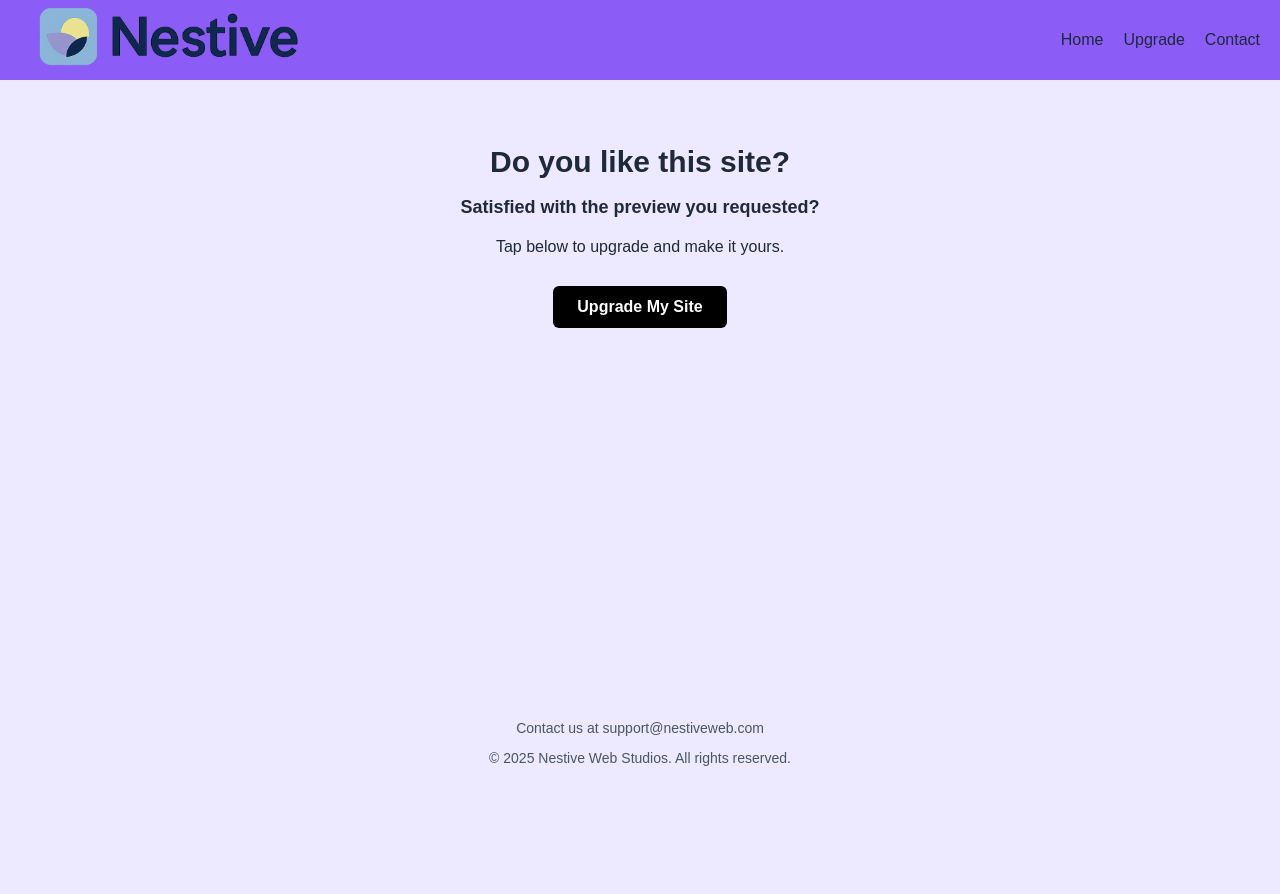
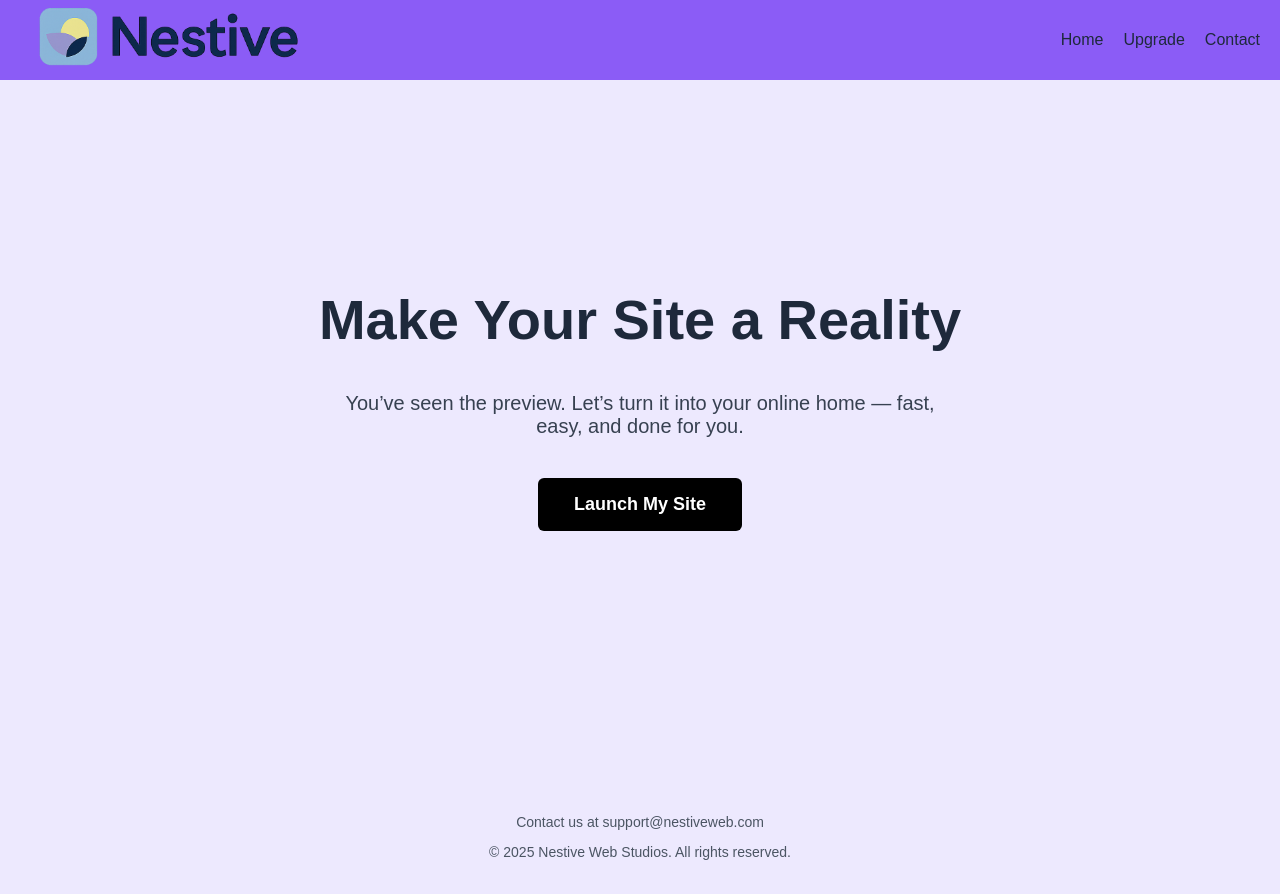
Before and after one commit to NestiveWebStudios/nestive-site, a React (Vite) app: page /upgrade in a window 1280 px wide. Before the commit the page ends 800 px from the top, so only its background shows below. Built offline with nearby package versions, Linux system fonts and the light colour scheme.

Commit message:
updated fonts and styling

```diff
--- a/src/Upgrade.jsx
+++ b/src/Upgrade.jsx
@@ -3,27 +3,52 @@ import { Link } from 'react-router-dom';
 
 const Upgrade = () => {
   return (
-    <div style={{ padding: '40px', fontFamily: 'Arial, sans-serif', textAlign: 'center' }}>
-      <h2 style={{ fontSize: '30px', marginBottom: '10px' }}>Do you like this site?</h2>
-      <p style={{ fontSize: '18px', fontWeight: 'bold', marginBottom: '20px' }}>
-        Satisfied with the preview you requested?
+    <div style={{
+      width: '100%',
+      minHeight: 'calc(100vh - 80px - 100px)',
+      display: 'flex',
+      flexDirection: 'column',
+      justifyContent: 'center',
+      alignItems: 'center',
+      textAlign: 'center',
+      padding: '40px 20px',
+      boxSizing: 'border-box'
+    }}>
+      <h1 style={{
+        fontSize: '56px',
+        fontWeight: 'bold',
+        marginBottom: '20px',
+        color: '#1e293b'
+      }}>
+        Make Your Site a Reality
+      </h1>
+
+      <p style={{
+        fontSize: '20px',
+        marginBottom: '40px',
+        maxWidth: '600px',
+        color: '#374151'
+      }}>
+        You’ve seen the preview. Let’s turn it into your online home — fast, easy, and done for you.
       </p>
-      <p style={{ fontSize: '16px', marginBottom: '30px' }}>
-        Tap below to upgrade and make it yours.
-      </p>
+
       <Link
         to="/upgrade-details"
         style={{
           display: 'inline-block',
-          padding: '12px 24px',
+          padding: '16px 36px',
           backgroundColor: '#000',
-          color: '#fff',
+          color: 'white',
+          fontSize: '18px',
+          fontWeight: 'bold',
           textDecoration: 'none',
           borderRadius: '6px',
-          fontWeight: 'bold'
+          transition: 'background-color 0.3s'
         }}
+        onMouseOver={e => e.target.style.backgroundColor = '#1f2937'}
+        onMouseOut={e => e.target.style.backgroundColor = '#000'}
       >
-        Upgrade My Site
+        Launch My Site
       </Link>
     </div>
   );
```
Also changed, not shown: 2 other files (tests, documents, lock files or other folders).
